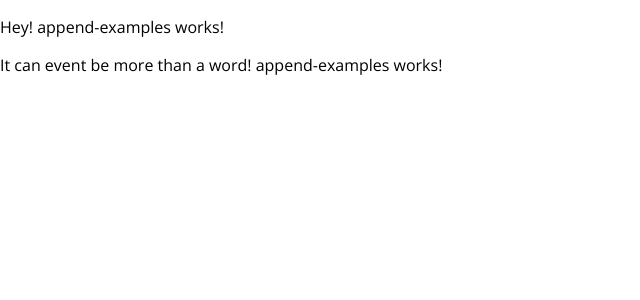
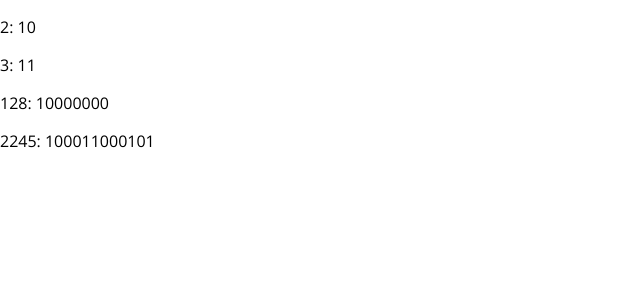
Before and after one commit to Mikailus/angular-tasks-without-context, an Angular app: page / in a window 1280 px wide. Shown: the top 300 px of the page, without its empty margins (0-640 px from the left). Built offline with nearby package versions, Linux system fonts and the light colour scheme.

Commit message:
Stworzenie pipe do konwertowania liczby w zapisie dziesiętnym na zapis binarny

```diff
--- a/src/app/app.component.html
+++ b/src/app/app.component.html
@@ -60,4 +60,6 @@
 
 <!-- <app-hyphen-to-space-examples></app-hyphen-to-space-examples> -->
 
-<app-append-examples></app-append-examples>
+<!-- <app-append-examples></app-append-examples> -->
+
+<app-decimal-to-binary-examples></app-decimal-to-binary-examples>
--- a/src/app/app.module.ts
+++ b/src/app/app.module.ts
@@ -35,6 +35,8 @@ import { HyphenToSpacePipe } from './hyphen-to-space.pipe';
 import { HyphenToSpaceExamplesComponent } from './hyphen-to-space-examples/hyphen-to-space-examples.component';
 import { AppendWordPipe } from './append-word.pipe';
 import { AppendExamplesComponent } from './append-examples/append-examples.component';
+import { DecimalToBinaryPipe } from './decimal-to-binary.pipe';
+import { DecimalToBinaryExamplesComponent } from './decimal-to-binary-examples/decimal-to-binary-examples.component';
 
 @NgModule({
   declarations: [
@@ -71,7 +73,9 @@ import { AppendExamplesComponent } from './append-examples/append-examples.compo
     HyphenToSpacePipe,
     HyphenToSpaceExamplesComponent,
     AppendWordPipe,
-    AppendExamplesComponent
+    AppendExamplesComponent,
+    DecimalToBinaryPipe,
+    DecimalToBinaryExamplesComponent
   ],
   imports: [
     BrowserModule
--- /dev/null
+++ b/src/app/decimal-to-binary-examples/decimal-to-binary-examples.component.html
@@ -0,0 +1,4 @@
+<p>{{ 2 }}: {{ 2 | decimalToBinary }}</p>
+<p>{{ 3 }}: {{ 3 | decimalToBinary }}</p>
+<p>{{ 128 }}: {{ 128 | decimalToBinary }}</p>
+<p>{{ 2245}}: {{ 2245 | decimalToBinary }}</p>
--- /dev/null
+++ b/src/app/decimal-to-binary-examples/decimal-to-binary-examples.component.ts
@@ -0,0 +1,15 @@
+import { Component, OnInit } from '@angular/core';
+
+@Component({
+  selector: 'app-decimal-to-binary-examples',
+  templateUrl: './decimal-to-binary-examples.component.html',
+  styleUrls: ['./decimal-to-binary-examples.component.css']
+})
+export class DecimalToBinaryExamplesComponent implements OnInit {
+
+  constructor() { }
+
+  ngOnInit(): void {
+  }
+
+}
--- /dev/null
+++ b/src/app/decimal-to-binary.pipe.ts
@@ -0,0 +1,30 @@
+import { Pipe, PipeTransform } from '@angular/core';
+
+@Pipe({
+  name: 'decimalToBinary'
+})
+export class DecimalToBinaryPipe implements PipeTransform {
+
+  transform(value: number): string {
+    return this.convertDecimalToBinary(value);
+  }
+
+  private convertDecimalToBinary(value: number): string {
+    let binary = '';
+    let tempNumber = value;
+
+    while(tempNumber > 0){
+        if(tempNumber % 2 === 0){
+            binary = '0' + binary;
+        }
+        else {
+            binary = '1' + binary;
+        }
+
+        tempNumber = Math.floor(tempNumber / 2);
+    }
+
+    return binary;
+  }
+
+}
```
Also changed, not shown: src/app/decimal-to-binary-examples/decimal-to-binary-examples.component.css (added).
